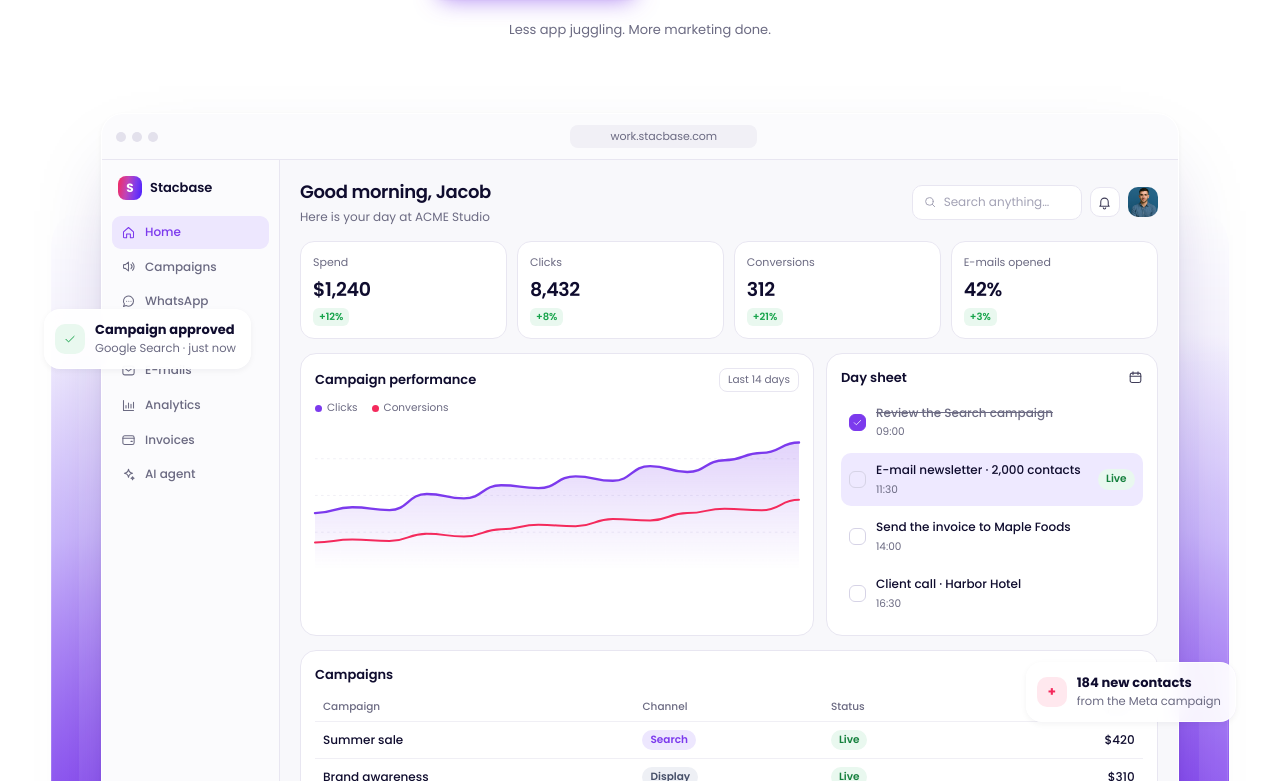
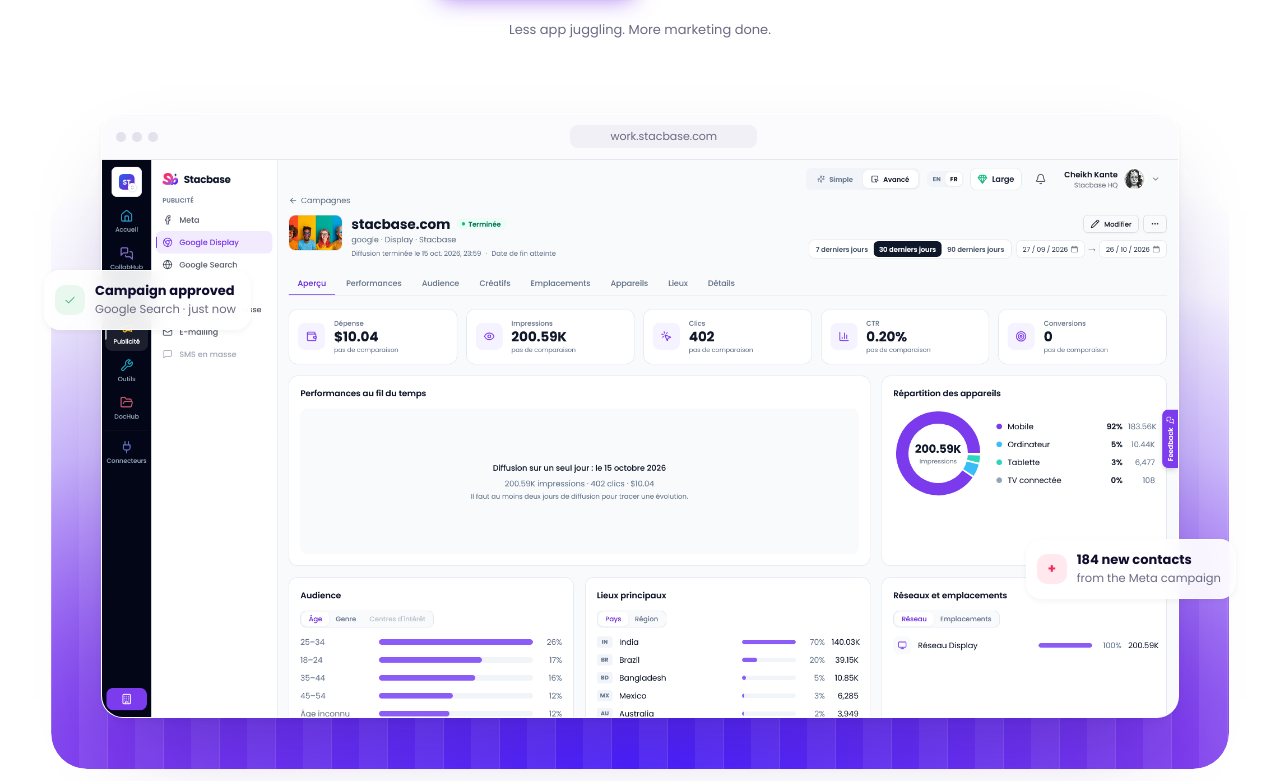
Before and after one commit to Cheikh-Kanteye/stacbase-landing, a Next.js app: page / in a window 1280 px wide. Shown: the part 519-1300 px from the top of the page. Built offline with nearby package versions, Linux system fonts and the light colour scheme.

Commit message:
feat(site): la vraie interface de Stacbase dans la première vue (#13)
La maquette dessinée du tableau de bord laisse place à une capture réelle
(rapport d'une campagne Google Display), dans le même cadre de navigateur.

```diff
--- a/components/Landing.tsx
+++ b/components/Landing.tsx
@@ -3,7 +3,7 @@
 import { useState, type CSSProperties } from 'react'
 import { COPY, LINKS, PLAN_PRICES, PLATFORMS, TOOL_HUBS, type PlanCode } from '@/lib/copy'
 import { AdsWave, GoalRing } from './mock/Charts'
-import { AppMock, MiniCrm, MiniPosts } from './mock/Mocks'
+import { AppShot, MiniCrm, MiniPosts } from './mock/Mocks'
 import {
   ArrowDown, ArrowRight, ArrowUpRight, Bolt, Calendar, Chart, Chat, Check, Compass, Doc, Layers, Megaphone, Pen, Rocket,
   Sparkle, Users, Wallet,
@@ -79,7 +79,7 @@
             <div className={s.stripes} aria-hidden />
             <div className={`container ${s.heroFrame}`} data-reveal='scale' style={{ '--d': '500ms' } as CSSProperties}>
               <div className={s.tilt}>
-                <AppMock lang={lang} />
+                <AppShot alt={lang === 'fr' ? 'Le rapport d’une campagne Google Display dans Stacbase' : 'A Google Display campaign report in Stacbase'} />
               </div>
               <div className={`${s.float} ${s.floatA}`}>
                 <span className={s.floatIcon}>
--- a/components/mock/Mocks.module.css
+++ b/components/mock/Mocks.module.css
@@ -1058,3 +1058,9 @@
   object-fit: cover;
   object-position: 50% 18%;
 }
+
+.shot {
+  display: block;
+  width: 100%;
+  height: auto;
+}
--- a/components/mock/Mocks.tsx
+++ b/components/mock/Mocks.tsx
@@ -111,6 +111,25 @@
 }
 
 const channelTone = (c: string) => (c === 'Meta' ? 'pink' : c === 'Display' ? 'slate' : 'violet') as 'pink' | 'slate' | 'violet'
+
+/**
+ * La vraie interface de Stacbase (capture du rapport d'une campagne Google
+ * Display), dans le cadre de navigateur des maquettes.
+ */
+export function AppShot({ alt }: { alt: string }) {
+  return (
+    <div className={s.app}>
+      <div className={s.chrome}>
+        <span />
+        <span />
+        <span />
+        <p>work.stacbase.com</p>
+      </div>
+      {/* eslint-disable-next-line @next/next/no-img-element */}
+      <img className={s.shot} src='/media/dashboard-stacbase.png' alt={alt} width={1920} height={995} />
+    </div>
+  )
+}
 
 /** Le tableau de bord complet, pour la première vue. */
 export function AppMock({ lang }: { lang: Lang }) {
```
Also changed, not shown: public/media/dashboard-stacbase.png (added).
